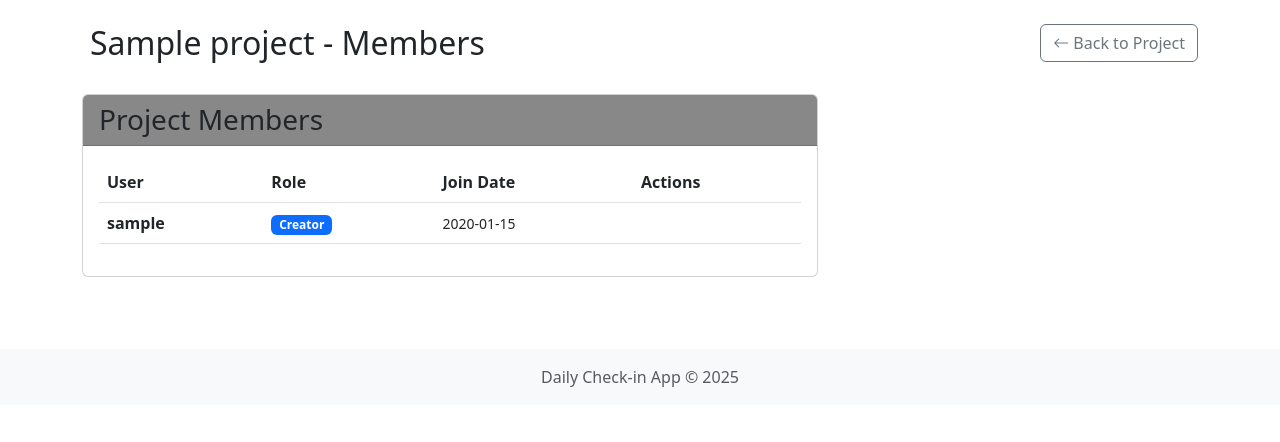
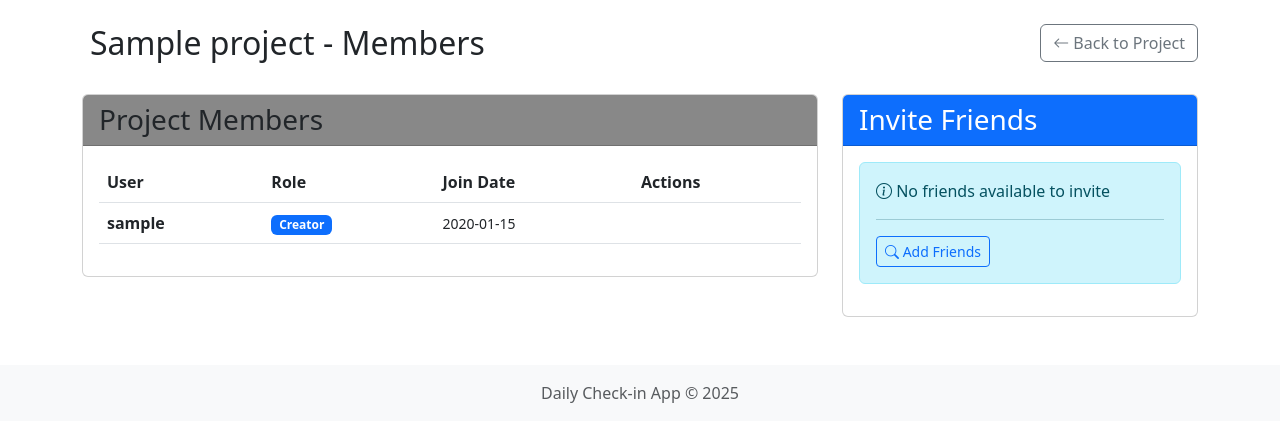
Before and after one commit to infergit/daily-checkin, a Flask app: page /projects/1/members in a window 1280 px wide. Shown: the part 56-498 px from the top of the page. Run offline with Flask 3, Linux system fonts and the light colour scheme; a user stored in the database is signed in; tables that the repository leaves empty hold one stand-in row (values such as "Sample post"); some libraries are stand-ins or nearby versions.

Commit message:
fix: 加上project 发送邀请入口

```diff
--- a/app/templates/projects/members.html
+++ b/app/templates/projects/members.html
@@ -114,7 +114,39 @@
     <!-- Invite new members section remains unchanged -->
     {% if is_creator and invitation_form %}
     <div class="col-lg-4">
-        <!-- Rest of the invite form remains the same -->
+        <div class="card">
+            <div class="card-header bg-primary text-white">
+                <h3 class="card-title mb-0">Invite Friends</h3>
+            </div>
+            <div class="card-body">
+                {% if project.visibility == 'private' %}
+                    <div class="alert alert-info">
+                        <i class="bi bi-lock-fill"></i> This is a private project.
+                        <p class="mt-2">To invite members, change project visibility to "By Invitation" in project settings.</p>
+                        <a href="{{ url_for('projects.edit_project', project_id=project.id) }}" class="btn btn-sm btn-outline-primary mt-2">
+                            <i class="bi bi-gear"></i> Project Settings
+                        </a>
+                    </div>
+                {% elif invitation_form.friend_id.choices %}
+                    <form action="{{ url_for('projects.invite_member', project_id=project.id) }}" method="post">
+                        {{ invitation_form.hidden_tag() }}
+                        <div class="mb-3">
+                            {{ invitation_form.friend_id.label(class="form-label") }}
+                            {{ invitation_form.friend_id(class="form-select") }}
+                        </div>
+                        {{ invitation_form.submit(class="btn btn-primary w-100") }}
+                    </form>
+                {% else %}
+                    <div class="alert alert-info">
+                        <i class="bi bi-info-circle"></i> No friends available to invite
+                        <hr>
+                        <a href="{{ url_for('friends.search_users') }}" class="btn btn-sm btn-outline-primary">
+                            <i class="bi bi-search"></i> Add Friends
+                        </a>
+                    </div>
+                {% endif %}
+            </div>
+        </div>
     </div>
     {% endif %}
 </div>
```
